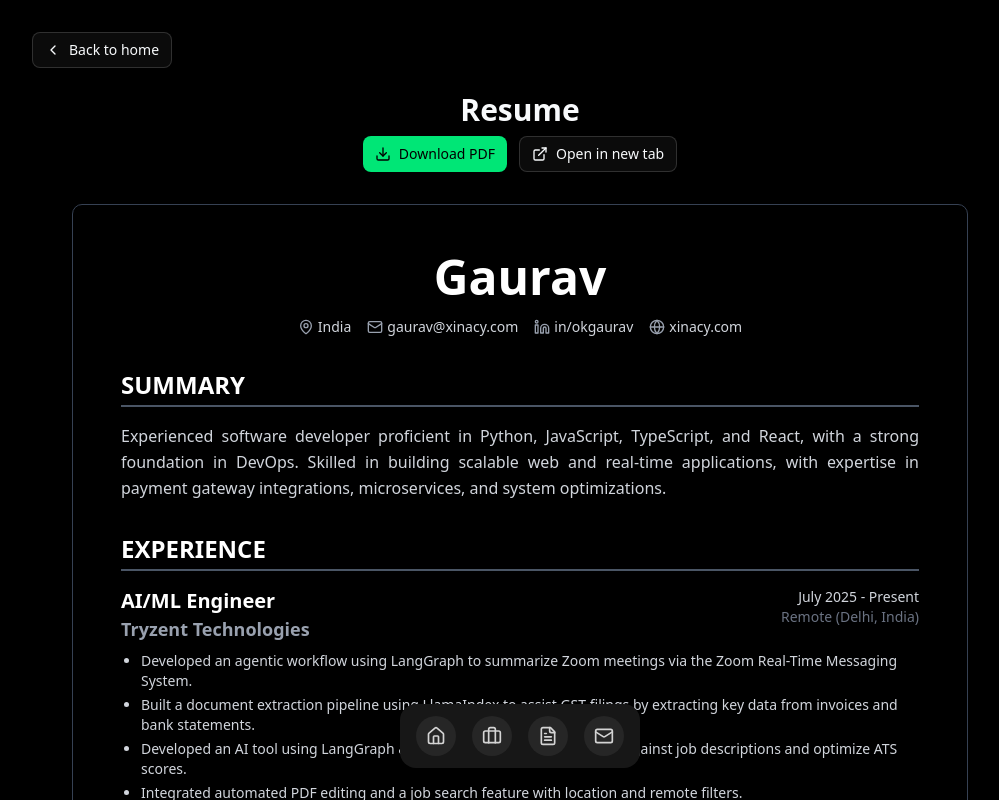
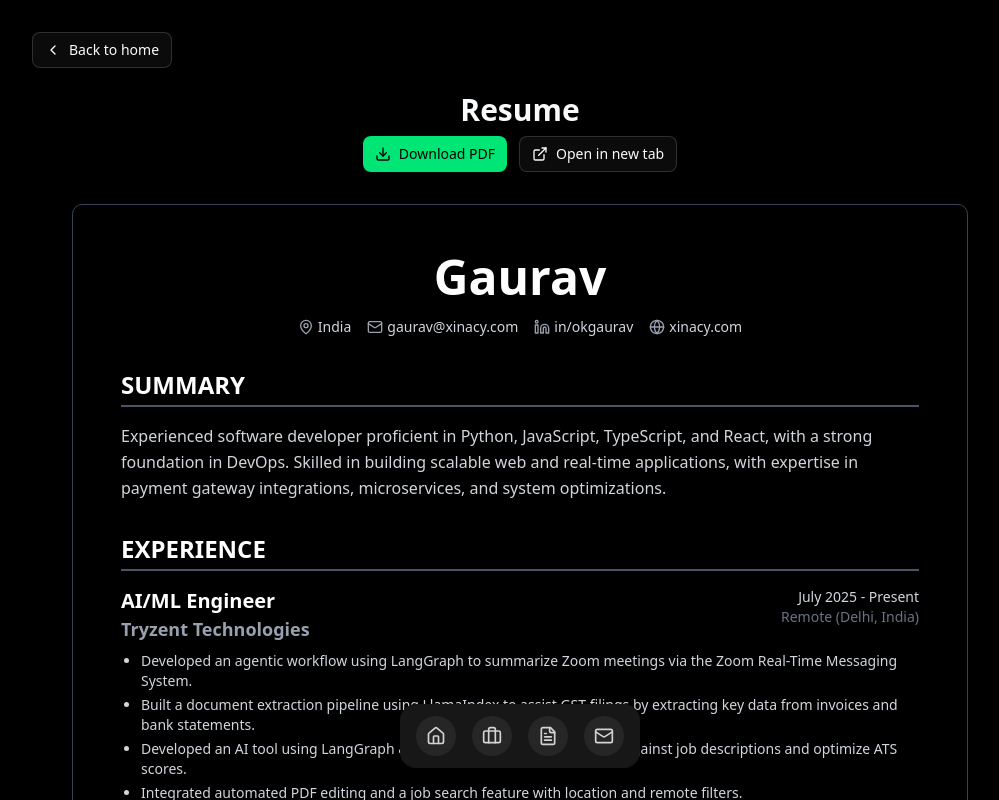
Before and after one commit to arpancodez/Portfolio, a Next.js app: page /resume in a window 1280 px wide. Shown: the top 800 px of the page, without its empty margins (120-1119 px from the left). Built offline with nearby package versions, Linux system fonts and the light colour scheme.

Commit message:
fix typography

```diff
--- a/src/app/resume/page.tsx
+++ b/src/app/resume/page.tsx
@@ -98,7 +98,7 @@ export default function ResumePage() {
             <h2 className="text-2xl font-bold mb-4 border-b-2 border-gray-600 pb-1 text-white">
               SUMMARY
             </h2>
-            <p className="text-justify leading-relaxed text-gray-300">
+            <p className="leading-relaxed text-gray-300">
               Experienced software developer proficient in Python, JavaScript,
               TypeScript, and React, with a strong foundation in DevOps. Skilled
               in building scalable web and real-time applications, with
```
